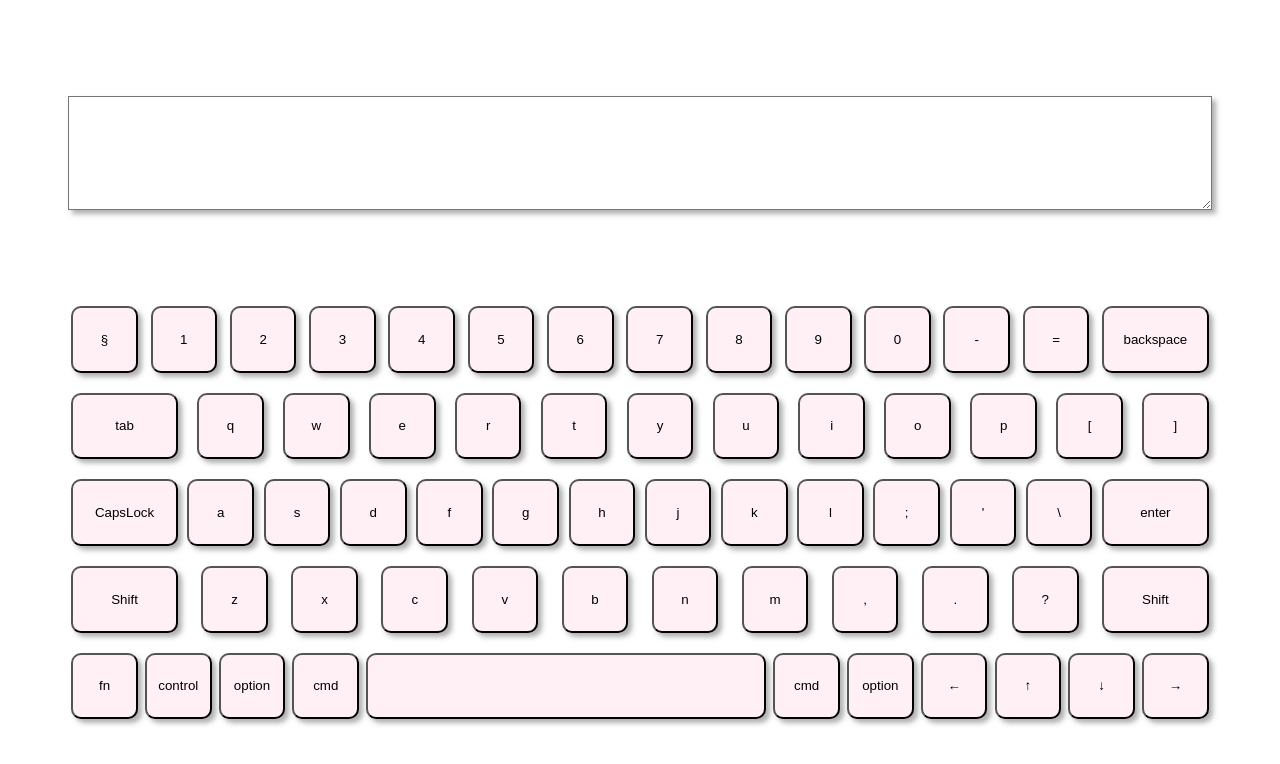
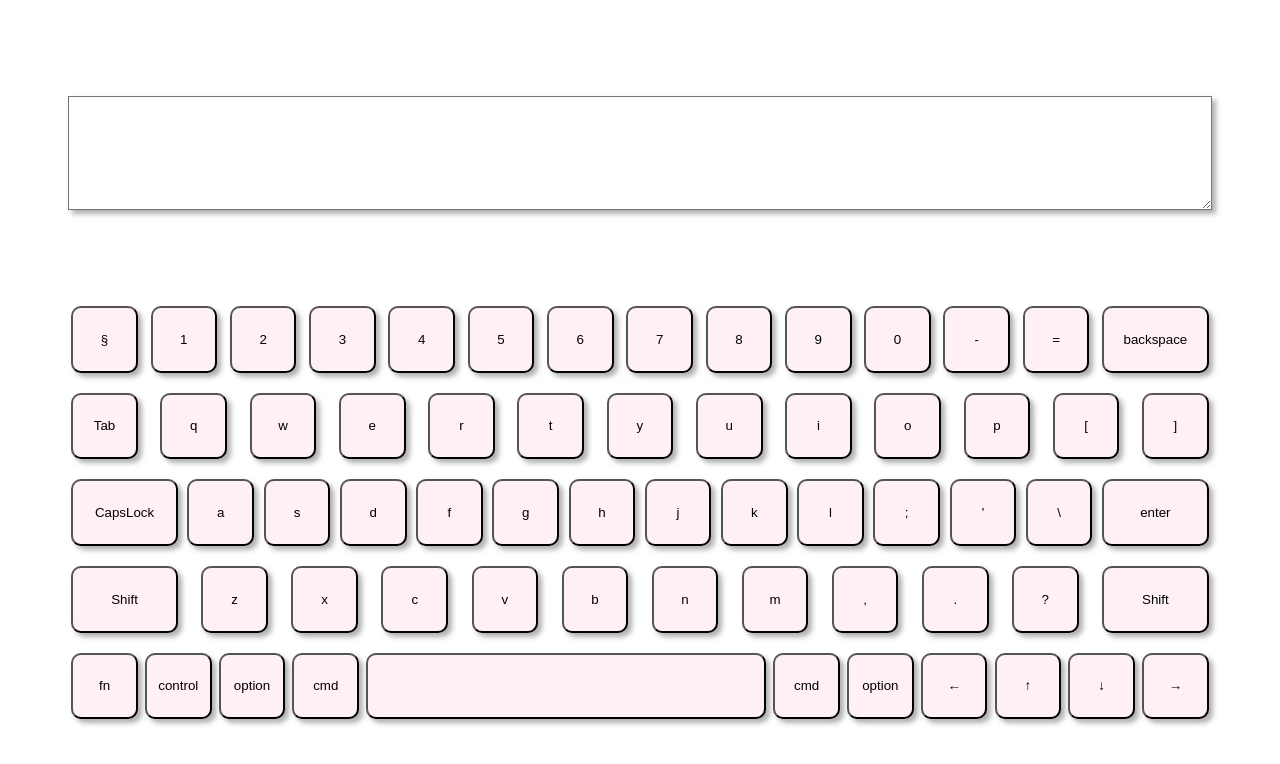
Before and after one commit to AntonovkaE/virtual-keyboard, a website built with webpack: page src/index.html in a window 1280 px wide. Built offline with nearby package versions, Linux system fonts and the light colour scheme.

Commit message:
feat: do tab

```diff
--- a/src/index.js
+++ b/src/index.js
@@ -35,8 +35,12 @@ for (let rowNumb in keysEn) {
     if (key === 'Space') {
       keyElement.textContent = ' '
     }
-    if (isChar(key) || key === 'Space') {
+    if (isChar(key) || key === 'Space' || key === 'Tab') {
       keyElement.addEventListener('click', () => {
+        if (keyElement.textContent === 'Tab') {
+          addInInput('    ')
+          return
+        }
         addInInput(keyElement.textContent);
       });
     }
@@ -47,10 +51,12 @@ for (let rowNumb in keysEn) {
 
 const textArea = document.createElement('textarea');
 textArea.classList.add('textarea');
+textArea.value = ''
 textArea.focus()
 
 function addInInput(char) {
   textArea.value = textArea.value + char;
+  console.log(textArea.value)
 }
 
 function clickKey(item) {
--- a/src/pages/index.css
+++ b/src/pages/index.css
@@ -9,6 +9,7 @@
 .keyboard {
   display: flex;
   width: 90%;
+  max-width: 1280px;
   flex-wrap: wrap;
   gap: 20px;
   margin: 5em auto;
--- a/src/utils/keys.js
+++ b/src/utils/keys.js
@@ -1,6 +1,6 @@
 const keysEn = {
   row1: ['§', "1", "2", "3", "4", "5", "6", "7", "8", "9", "0", "-", "=", "backspace"],
-  row2: ["tab", "q", "w", "e", "r", "t", "y", "u", "i", "o", "p", "[", "]"],
+  row2: ["Tab", "q", "w", "e", "r", "t", "y", "u", "i", "o", "p", "[", "]"],
   row3: ["CapsLock", "a", "s", "d", "f", "g", "h", "j", "k", "l", ";", "'", "\\", "enter"],
   row4: ["Shift", "z", "x", "c", "v", "b", "n", "m", ",", ".", "?", "Shift"],
   row5: ["fn", "control", "option", "cmd", "Space", "cmd", "option", "←", "↑", "↓", "→"],
```
